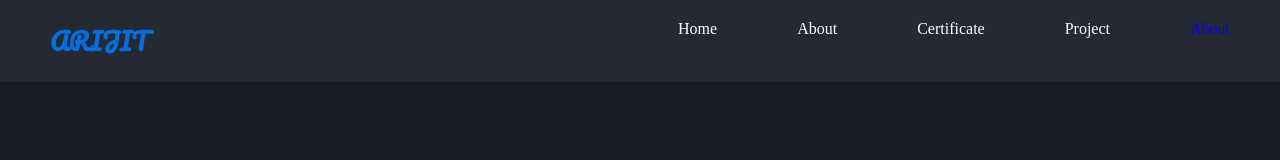
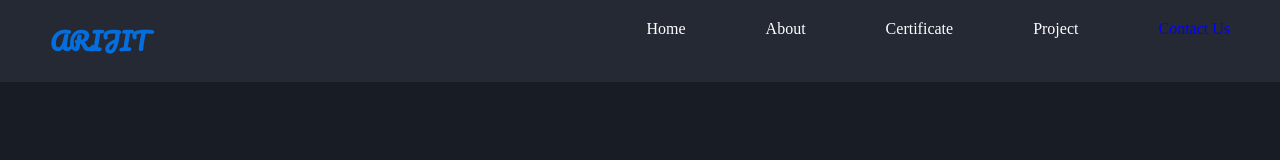
Before and after one commit to Arijitmanna200/Portfolio, a plain HTML site: page index.html in a window 1280 px wide. Shown: the top 160 px of the page. Drawn offline with Linux system fonts and the light colour scheme; grey boxes are pictures that could not be loaded.

Commit message:
changes made

```diff
--- a/index.html
+++ b/index.html
@@ -36,7 +36,7 @@
                 <li class="nav-item"><a href="#About" class="nav-link">About</a></li>
                 <li class="nav-item"><a href="#Certificate" class="nav-link">Certificate</a></li>
                 <li class="nav-item"><a href="#Project" class="nav-link">Project</a></li>
-                <li class="nav-item"><a href="#Contact" class="nav-link">About</a></li>
+                <li class="nav-item"><a href="#Contact" class="nav-link">Contact Us</a></li>
             </ul>
             <button><i class="fa-solid fa-2x fa-bars menu"></i></button>
         </nav>
```
